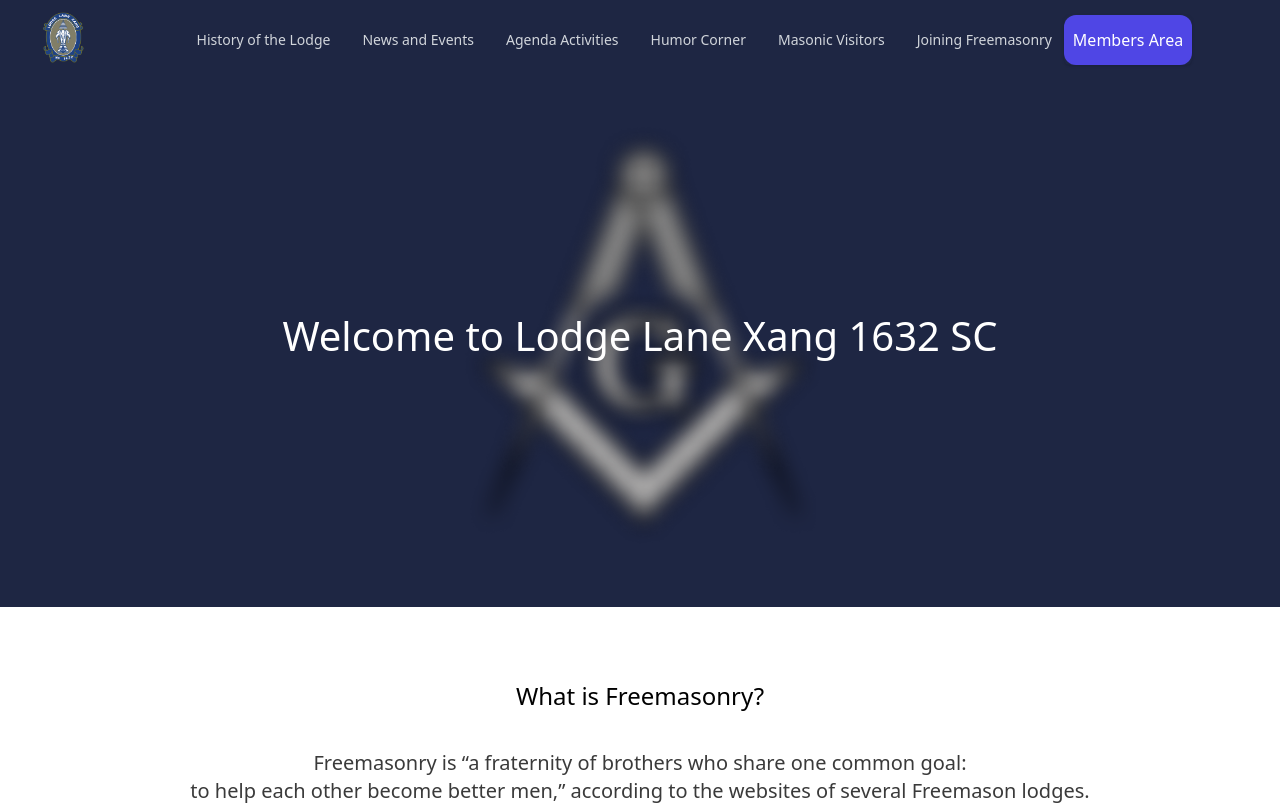
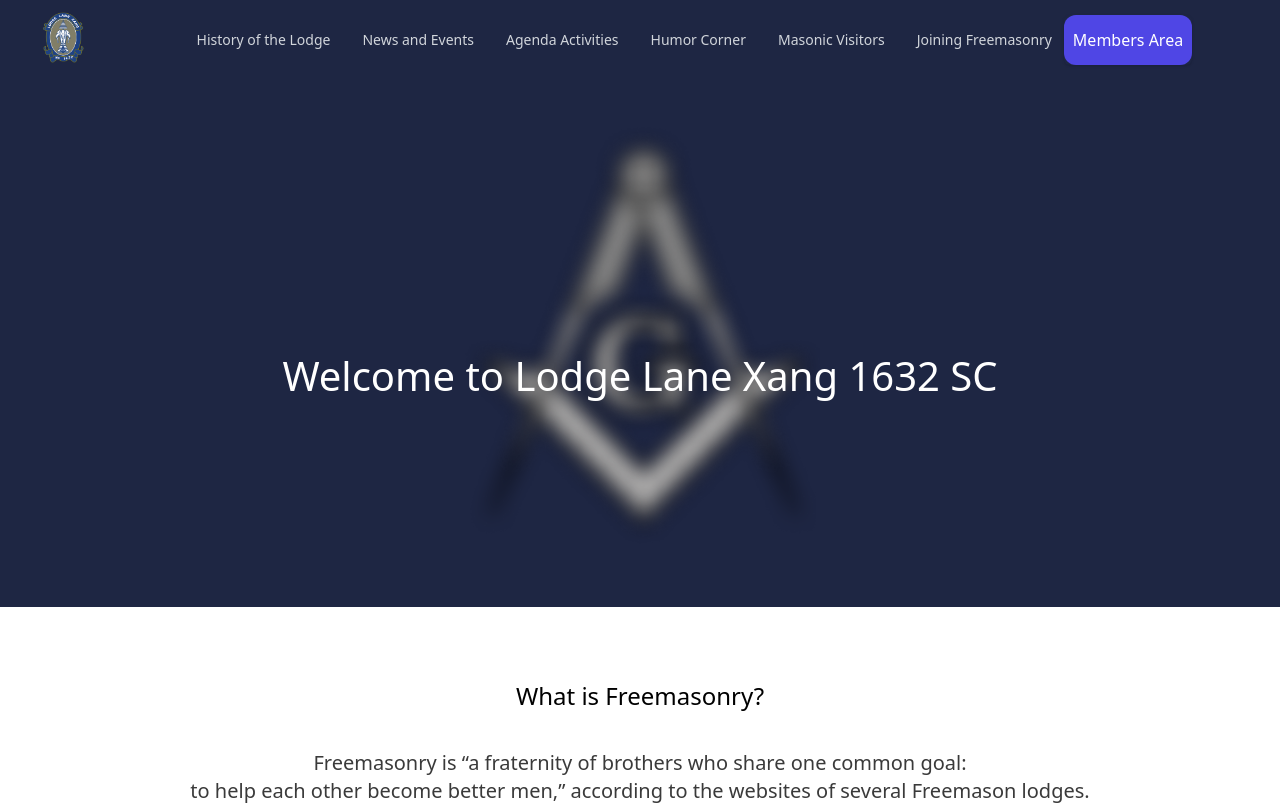
Before and after one commit to sutepjantawee/test_llx, a Next.js app: page /home in a window 1280 px wide. Shown: the top 805 px of the page. Built offline with nearby package versions, Linux system fonts and the light colour scheme.

Commit message:
home-pt-20

```diff
--- a/pages/home.js
+++ b/pages/home.js
@@ -57,7 +57,7 @@ export default function Home() {
       <Navbar />
       <div className="grid justify-items-center place-items-center h-[607px] w-full bg-[#1E2643] pt-16">
         <div className="bg-logoheader h-[328px] w-[280px] sm:h-[422px] sm:w-[359px] bg-cover  "></div>
-        <div className=" md:text-[40px] sm:text-[30px] text-[20px] absolute text-white px-2 place-self-center">
+        <div className=" md:text-[40px] sm:text-[30px] text-[20px] absolute text-white px-2 place-self-center pt-20">
           Welcome to Lodge Lane Xang 1632 SC
         </div>
       </div>
```
